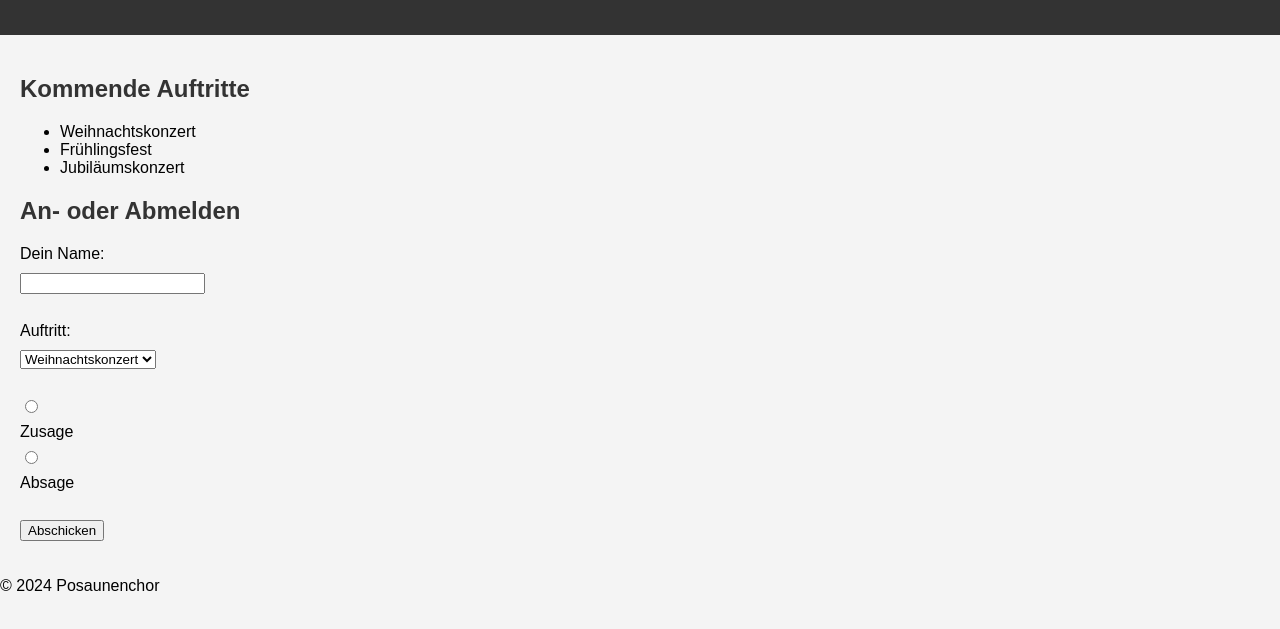
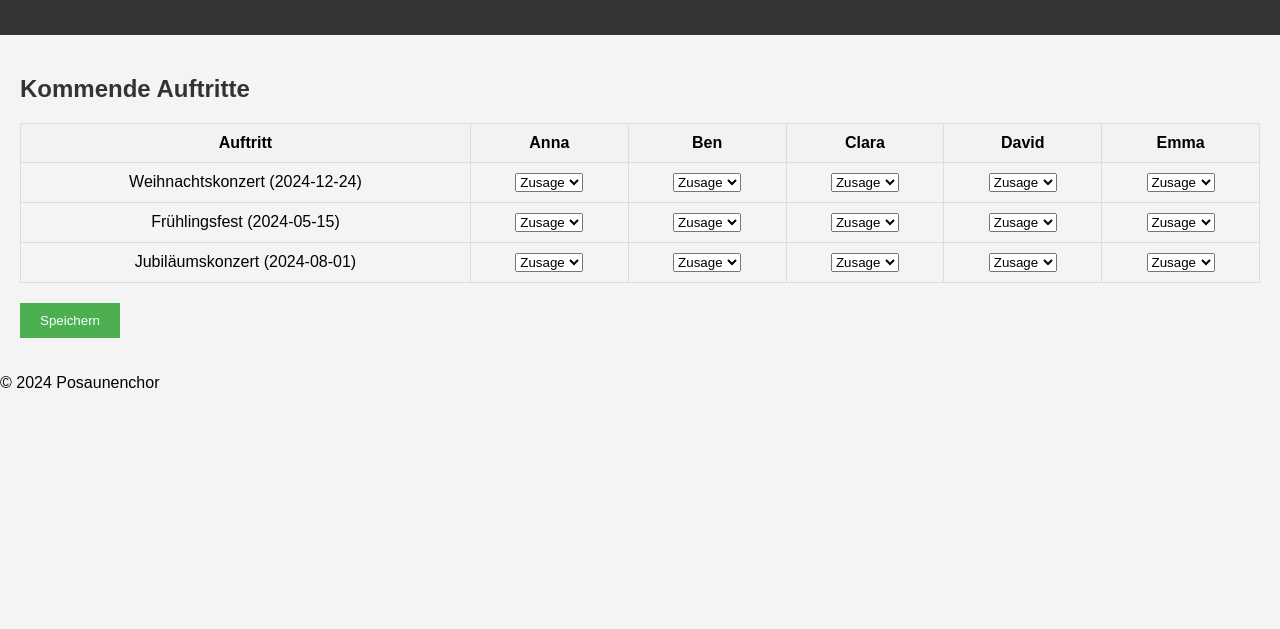
Before and after one commit to Kefkef102/PosEmmAuftritte, a plain HTML site: page index.html in a window 1280 px wide. Shown: the part 77-706 px from the top of the page. Drawn offline with Linux system fonts and the light colour scheme.

Commit message:
Add files via upload

```diff
--- a/index.html
+++ b/index.html
@@ -1,3 +1,11 @@
+<!DOCTYPE html>
+<html lang="de">
+<head>
+    <meta charset="UTF-8">
+    <meta name="viewport" content="width=device-width, initial-scale=1.0">
+    <title>Posaunenchor Auftrittsverwaltung</title>
+    <link rel="stylesheet" href="style.css">
+</head>
 <!DOCTYPE html>
 <html lang="de">
 <head>
@@ -14,32 +22,11 @@
     <main>
         <section id="auftrittsliste">
             <h2>Kommende Auftritte</h2>
-            <ul id="auftritte">
-                <!-- Auftrittsliste wird hier erscheinen -->
-            </ul>
+            <table id="auftritteTable">
+                <!-- Die Tabelle wird dynamisch mit JavaScript generiert -->
+            </table>
         </section>
-
-        <section id="anmeldung">
-            <h2>An- oder Abmelden</h2>
-            <form id="anmeldeFormular">
-                <label for="name">Dein Name:</label>
-                <input type="text" id="name" name="name" required>
-                <br>
-                <label for="auftritt">Auftritt:</label>
-                <select id="auftritt" name="auftritt">
-                    <!-- Optionen für die Auftritte werden hier erscheinen -->
-                </select>
-                <br>
-                <label>
-                    <input type="radio" name="status" value="Zusage" required> Zusage
-                </label>
-                <label>
-                    <input type="radio" name="status" value="Absage"> Absage
-                </label>
-                <br>
-                <button type="submit">Abschicken</button>
-            </form>
-        </section>
+        <button id="speichernBtn">Speichern</button>
     </main>
 
     <footer>
--- a/script.js
+++ b/script.js
@@ -1,36 +1,86 @@
-// Dummy-Daten für Auftritte
+// Liste der Mitspieler
+const mitglieder = ['Anna', 'Ben', 'Clara', 'David', 'Emma'];
+
+// Liste der Auftritte
 const auftritte = [
-    { id: 1, name: "Weihnachtskonzert" },
-    { id: 2, name: "Frühlingsfest" },
-    { id: 3, name: "Jubiläumskonzert" }
+    { id: 1, name: "Weihnachtskonzert", datum: "2024-12-24" },
+    { id: 2, name: "Frühlingsfest", datum: "2024-05-15" },
+    { id: 3, name: "Jubiläumskonzert", datum: "2024-08-01" }
 ];
 
-// Auftrittsliste anzeigen
-const auftrittListe = document.getElementById("auftritte");
-const auftrittSelect = document.getElementById("auftritt");
+// Funktion zum Erstellen der Tabelle
+function erstelleTabelle() {
+    const table = document.getElementById('auftritteTable');
 
-auftritte.forEach(auftritt => {
-    const listItem = document.createElement("li");
-    listItem.textContent = auftritt.name;
-    auftrittListe.appendChild(listItem);
+    // Tabellenkopf erstellen
+    let thead = document.createElement('thead');
+    let headerRow = document.createElement('tr');
 
-    const option = document.createElement("option");
-    option.value = auftritt.id;
-    option.textContent = auftritt.name;
-    auftrittSelect.appendChild(option);
+    // Erste Spalte: Auftrittsname und Datum
+    let thAuftritt = document.createElement('th');
+    thAuftritt.textContent = 'Auftritt';
+    headerRow.appendChild(thAuftritt);
+
+    // Für jedes Mitglied eine Spalte hinzufügen
+    mitglieder.forEach(mitglied => {
+        let th = document.createElement('th');
+        th.textContent = mitglied;
+        headerRow.appendChild(th);
+    });
+
+    thead.appendChild(headerRow);
+    table.appendChild(thead);
+
+    // Tabellenkörper erstellen
+    let tbody = document.createElement('tbody');
+
+    auftritte.forEach(auftritt => {
+        let row = document.createElement('tr');
+
+        // Auftrittsinformationen (Name und Datum)
+        let tdAuftritt = document.createElement('td');
+        tdAuftritt.textContent = `${auftritt.name} (${auftritt.datum})`;
+        row.appendChild(tdAuftritt);
+
+        // Für jedes Mitglied eine Zusage/Absage-Option
+        mitglieder.forEach(mitglied => {
+            let td = document.createElement('td');
+
+            let select = document.createElement('select');
+            select.name = `status-${auftritt.id}-${mitglied}`;
+
+            let optionZusage = document.createElement('option');
+            optionZusage.value = 'Zusage';
+            optionZusage.textContent = 'Zusage';
+            select.appendChild(optionZusage);
+
+            let optionAbsage = document.createElement('option');
+            optionAbsage.value = 'Absage';
+            optionAbsage.textContent = 'Absage';
+            select.appendChild(optionAbsage);
+
+            td.appendChild(select);
+            row.appendChild(td);
+        });
+
+        tbody.appendChild(row);
+    });
+
+    table.appendChild(tbody);
+}
+
+// Speichern der Zu- und Absagen
+document.getElementById('speichernBtn').addEventListener('click', function() {
+    auftritte.forEach(auftritt => {
+        mitglieder.forEach(mitglied => {
+            let select = document.querySelector(`select[name="status-${auftritt.id}-${mitglied}"]`);
+            let status = select.value;
+            console.log(`Auftritt: ${auftritt.name}, Mitglied: ${mitglied}, Status: ${status}`);
+            // Hier kannst du den Status für jedes Mitglied und Auftritt speichern (z.B. in einer Datenbank oder Datei)
+        });
+    });
+    alert("Zu- und Absagen gespeichert!");
 });
 
-// Formular verarbeiten
-document.getElementById("anmeldeFormular").addEventListener("submit", function(event) {
-    event.preventDefault();
-
-    const name = document.getElementById("name").value;
-    const auftrittId = document.getElementById("auftritt").value;
-    const status = document.querySelector('input[name="status"]:checked').value;
-
-    console.log("Name:", name);
-    console.log("Auftritt:", auftritte.find(a => a.id == auftrittId).name);
-    console.log("Status:", status);
-
-    alert("Danke für deine Anmeldung!");
-});
+// Initialisiere die Tabelle
+erstelleTabelle();
--- a/style.css
+++ b/style.css
@@ -20,11 +20,33 @@ h2 {
     color: #333;
 }
 
-form {
-    margin-top: 20px;
+table {
+    width: 100%;
+    border-collapse: collapse;
+    margin-bottom: 20px;
 }
 
-label, input, select {
-    display: block;
-    margin-bottom: 10px;
+table, th, td {
+    border: 1px solid #ddd;
+    text-align: center;
 }
+
+th, td {
+    padding: 10px;
+}
+
+th {
+    background-color: #f2f2f2;
+}
+
+button {
+    padding: 10px 20px;
+    background-color: #4CAF50;
+    color: white;
+    border: none;
+    cursor: pointer;
+}
+
+button:hover {
+    background-color: #45a049;
+}
```
